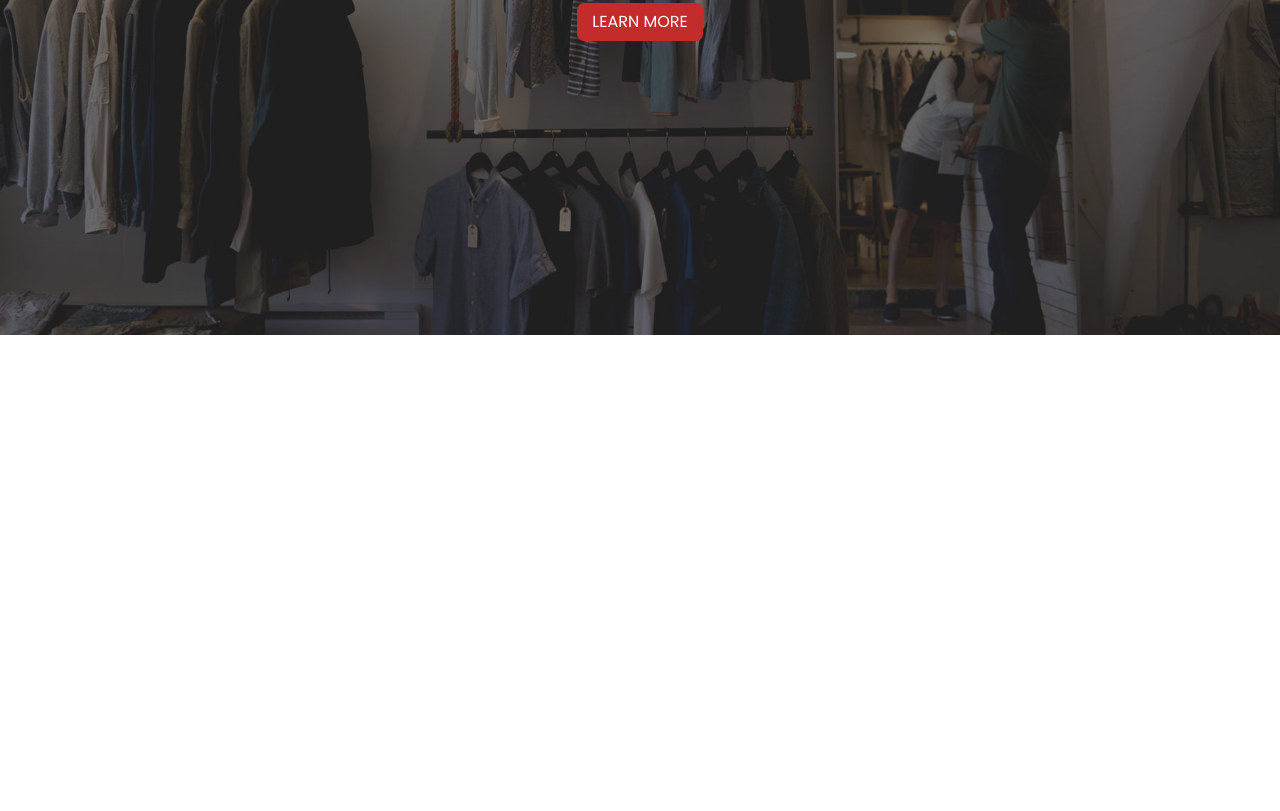
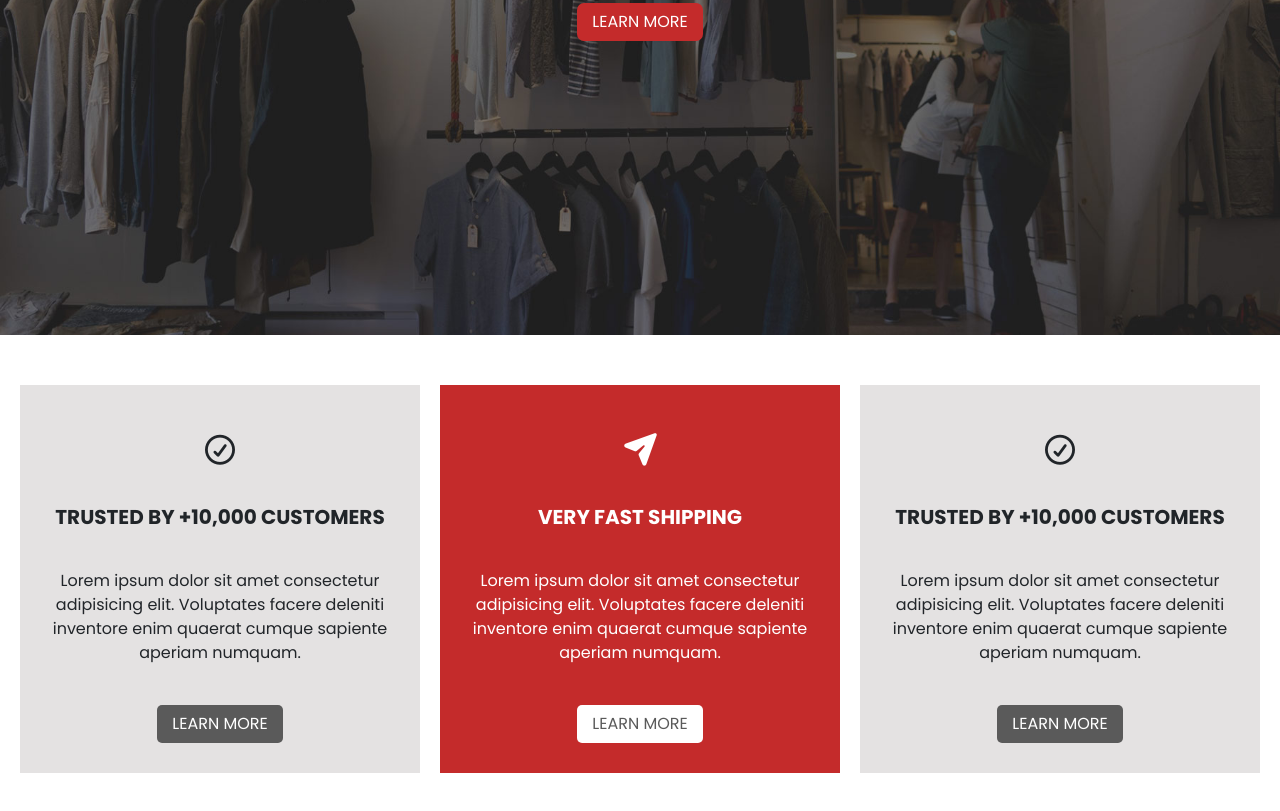
Before and after one commit to Maxlewa/cs_emporium_js_16, a website: page index.html in a window 1280 px wide. Shown: the part 2836-3647 px from the top of the page. Before the commit the page ends 3171 px from the top, so only its background shows below. Drawn offline with nearby package versions, Linux system fonts and the light colour scheme.

Commit message:
section cinq ok

```diff
--- a/index.html
+++ b/index.html
@@ -238,7 +238,28 @@
 
     <!-- SECTION 5 / 3 END CARDS -->
     <section id="sectioncinq">
-
+        <div>
+            <div class="d-flex justify-content-around" id="sectioncinqrow">
+                <div class="customers">
+                    <i class="far fa-check-circle"></i>
+                    <h5>TRUSTED BY +10,000 CUSTOMERS</h5>
+                    <p>Lorem ipsum dolor sit amet consectetur adipisicing elit. Voluptates facere deleniti inventore enim quaerat cumque sapiente aperiam numquam.</p>
+                    <button class="customersbutton">LEARN MORE</button>
+                </div>
+                <div id="shipping">
+                    <i class="fas fa-paper-plane"></i>
+                    <h5>VERY FAST SHIPPING</h5>
+                    <p>Lorem ipsum dolor sit amet consectetur adipisicing elit. Voluptates facere deleniti inventore enim quaerat cumque sapiente aperiam numquam.</p>
+                    <button id="shippingbutton">LEARN MORE</button>
+                </div>
+                <div class="customers">
+                    <i class="far fa-check-circle"></i>
+                    <h5>TRUSTED BY +10,000 CUSTOMERS</h5>
+                    <p>Lorem ipsum dolor sit amet consectetur adipisicing elit. Voluptates facere deleniti inventore enim quaerat cumque sapiente aperiam numquam.</p>
+                    <button class="customersbutton">LEARN MORE</button>
+                </div>
+            </div>
+        </div>
     </section>
 
     <!-- JS -->
--- a/src/sass/modules/_sectioncinq.sass
+++ b/src/sass/modules/_sectioncinq.sass
@@ -0,0 +1,60 @@
+#sectioncinqrow
+    text-align: center
+    font-family: 'poppinsregular'
+    margin-top: 50px
+    margin-bottom: : 50px
+
+.customers
+    background-color: #e4e2e2
+    padding-top: 50px
+    padding-bottom: 30px
+    padding-left: 30px
+    padding-right: 30px
+    margin-left: 20px
+    margin-right: 20px
+    i
+        font-size: 30px
+        margin-bottom: 40px
+    h5
+        margin-bottom: 40px
+        font-family: 'poppinsbold'
+    p
+        margin-bottom: 40px
+
+#shipping
+    background-color: #c42b2b
+    padding-top: 50px
+    padding-bottom: 30px
+    padding-left: 30px
+    padding-right: 30px
+    i
+        font-size: 30px
+        margin-bottom: 40px
+        color: white
+    h5
+        margin-bottom: 40px
+        font-family: 'poppinsbold'
+        color: white
+    p
+        margin-bottom: 40px
+        color: white
+
+.customersbutton
+    background-color: #5a5a5a
+    color: white
+    border-radius: 5px
+    padding-left: 15px
+    padding-right: 15px
+    padding-top: 7px
+    padding-bottom: 7px
+    border: solid 0
+
+#shippingbutton
+    background-color: white
+    color: #5a5a5a
+    border-radius: 5px
+    padding-left: 15px
+    padding-right: 15px
+    padding-top: 7px
+    padding-bottom: 7px
+    border: solid 0
```
Also changed, not shown: public/css/app.css.
